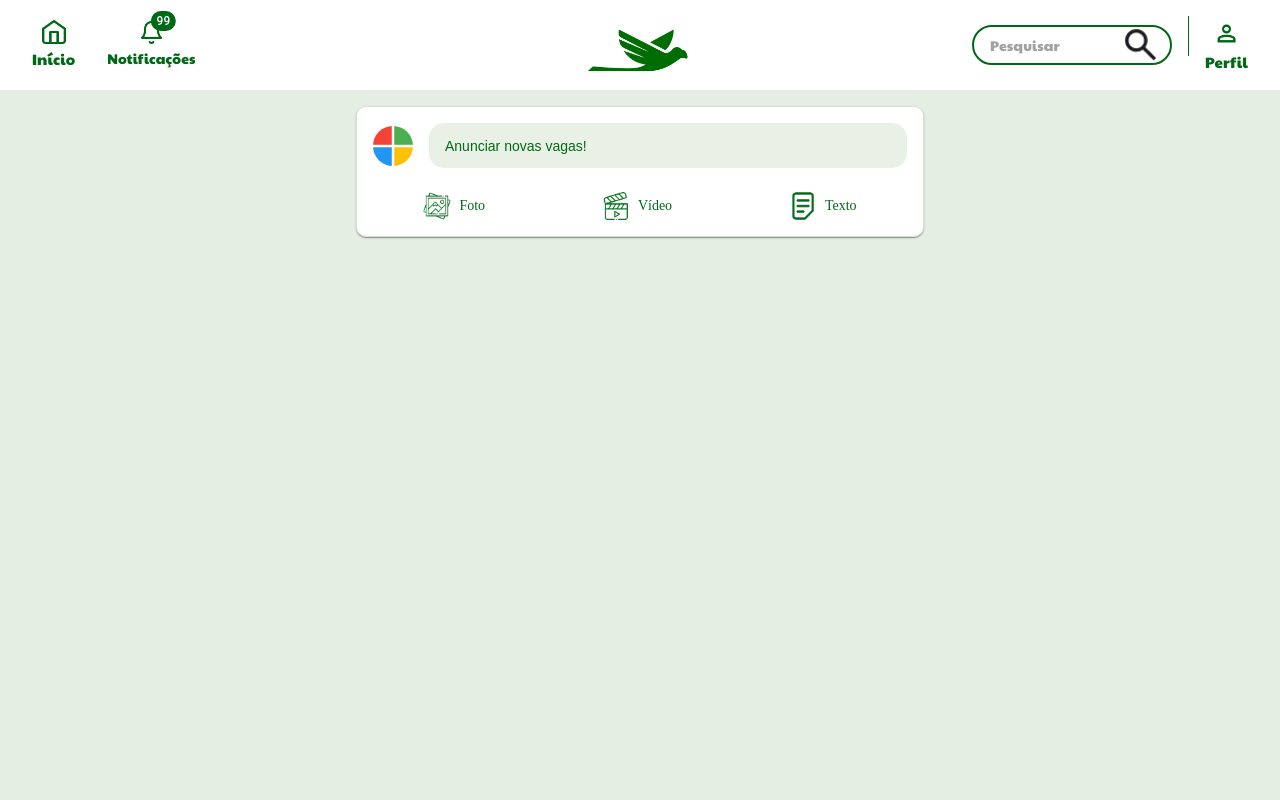
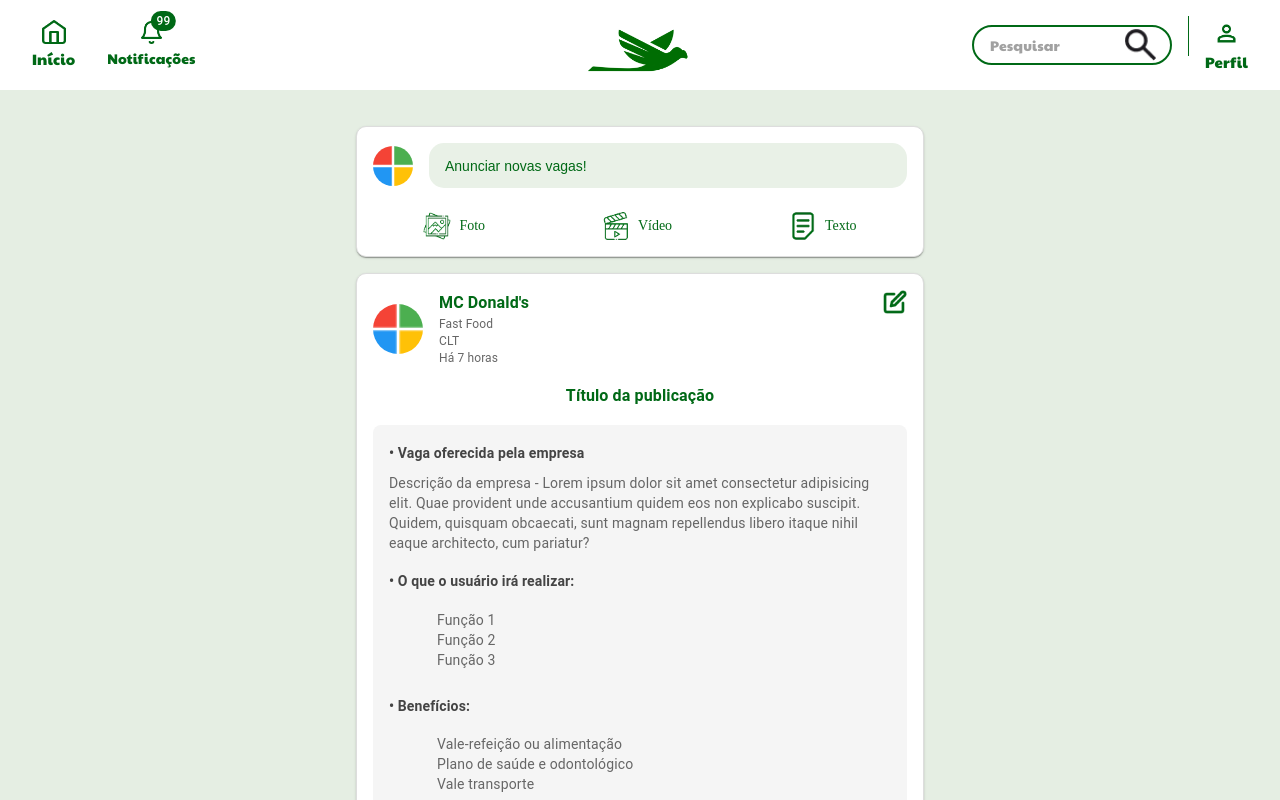
Before and after one commit to Karpos-SPTech/CUFA-SYSTEM, a React (Vite) app: page /telaEmpresa in a window 1280 px wide. Built offline with nearby package versions, Linux system fonts and the light colour scheme.

Commit message:
Componente da publicação da vaga

```diff
--- a/src/TelaEmpresa.jsx
+++ b/src/TelaEmpresa.jsx
@@ -2,6 +2,7 @@ import React from 'react';
 import Header from './components/Header';
 import { Box } from '@mui/material';
 import AnunciarVaga from './components/AnunciarVaga';
+import VagaPublicada from './components/VagaPublicada';
 import '../src/telaEmpresa.css';
 
 const TelaEmpresa = () => {
@@ -9,8 +10,9 @@ const TelaEmpresa = () => {
     <Box className="tela-empresa-container">
       <Header />
       <div className="tela-empresa-content">
-        <Box sx={{ maxWidth: 600, mx: 'auto', p: 2 }}>
+        <Box sx={{ maxWidth: 600, mx: 'auto', p: 2, display: 'flex', flexDirection: 'column', gap: 2 }}>
           <AnunciarVaga />
+          <VagaPublicada />
         </Box>
       </div>
     </Box>
--- /dev/null
+++ b/src/components/VagaPublicada.jsx
@@ -0,0 +1,216 @@
+import React from 'react';
+import { Box, Paper, Typography, Button, List, ListItem } from '@mui/material';
+import mcdonaldsLogo from '../assets/microsoft-logo.png';
+import editIcon from '../assets/edit-icon.png';
+
+const VagaPublicada = () => {
+  return (
+    <Paper
+      sx={{
+        backgroundColor: '#fff',
+        borderRadius: '10px',
+        p: 2,
+        width: '100%',
+        border: '1px solid #ddd',
+        position: 'relative'
+      }}
+    >
+      {/* Header com Logo e Informações */}
+      <Box sx={{ display: 'flex', alignItems: 'center', gap: 2, mb: 1 }}>
+        <Box
+          component="img"
+          src={mcdonaldsLogo}
+          alt="MC Donald's Logo"
+          sx={{
+            width: 50,
+            height: 50,
+            borderRadius: '50%'
+          }}
+        />
+        <Box>
+          <Typography
+            variant="h6"
+            sx={{
+              color: '#006916',
+              fontSize: '16px',
+              fontWeight: 'bold'
+            }}
+          >
+            MC Donald's
+          </Typography>
+          <Typography
+            variant="body2"
+            sx={{ color: '#666', fontSize: '12px' }}
+          >
+            Fast Food
+          </Typography>
+          <Typography
+            variant="body2"
+            sx={{ color: '#666', fontSize: '12px' }}
+          >
+            CLT
+          </Typography>
+          <Typography
+            variant="body2"
+            sx={{ color: '#666', fontSize: '12px' }}
+          >
+            Há 7 horas
+          </Typography>
+        </Box>
+        {/* Ícone de Editar */}        <Box
+          component="img"
+          src={editIcon}
+          alt="Editar"
+          sx={{
+            position: 'absolute',
+            top: 16,
+            right: 16,
+            cursor: 'pointer',
+            width: 24,
+            height: 24
+          }}
+        />
+      </Box>
+
+      {/* Conteúdo Principal */}      <Typography
+        variant="h6"
+        align="center"
+        sx={{
+          color: '#006916',
+          fontSize: '16px',
+          fontWeight: 'bold',
+          mb: 2,
+          mt: 2,
+          width: '100%'
+        }}
+      >
+        Título da publicação
+      </Typography>
+
+      <Box
+        sx={{
+          backgroundColor: '#f5f5f5',
+          borderRadius: '8px',
+          p: 2
+        }}
+      >
+        <Typography
+          variant="subtitle1"
+          sx={{
+            color: '#444',
+            fontSize: '14px',
+            fontWeight: 'bold',
+            mb: 1
+          }}
+        >
+          • Vaga oferecida pela empresa
+        </Typography>
+
+        <Typography
+          variant="body2"
+          sx={{
+            color: '#666',
+            fontSize: '14px',
+            mb: 2
+          }}
+        >
+          Descrição da empresa - Lorem ipsum dolor sit amet consectetur adipisicing elit. Quae provident unde accusantium quidem eos non explicabo suscipit. Quidem, quisquam obcaecati, sunt magnam repellendus libero itaque nihil eaque architecto, cum pariatur?
+        </Typography>
+
+        <Typography
+          variant="subtitle1"
+          sx={{
+            color: '#444',
+            fontSize: '14px',
+            fontWeight: 'bold',
+            mb: 1
+          }}
+        >
+          • O que o usuário irá realizar:
+        </Typography>
+
+        <List sx={{ pl: 4, mb: 2 }}>
+          <ListItem sx={{ display: 'list-item', py: 0 }}>
+            <Typography variant="body2" sx={{ color: '#666' }}>
+              Função 1
+            </Typography>
+          </ListItem>
+          <ListItem sx={{ display: 'list-item', py: 0 }}>
+            <Typography variant="body2" sx={{ color: '#666' }}>
+              Função 2
+            </Typography>
+          </ListItem>
+          <ListItem sx={{ display: 'list-item', py: 0 }}>
+            <Typography variant="body2" sx={{ color: '#666' }}>
+              Função 3
+            </Typography>
+          </ListItem>
+        </List>
+
+        <Typography
+          variant="subtitle1"
+          sx={{
+            color: '#444',
+            fontSize: '14px',
+            fontWeight: 'bold',
+            mb: 1
+          }}
+        >
+          • Benefícios:
+        </Typography>
+
+        <List sx={{ pl: 4, mb: 2 }}>
+          <ListItem sx={{ display: 'list-item', py: 0 }}>
+            <Typography variant="body2" sx={{ color: '#666' }}>
+              Vale-refeição ou alimentação
+            </Typography>
+          </ListItem>
+          <ListItem sx={{ display: 'list-item', py: 0 }}>
+            <Typography variant="body2" sx={{ color: '#666' }}>
+              Plano de saúde e odontológico
+            </Typography>
+          </ListItem>
+          <ListItem sx={{ display: 'list-item', py: 0 }}>
+            <Typography variant="body2" sx={{ color: '#666' }}>
+              Vale transporte
+            </Typography>
+          </ListItem>
+        </List>
+
+        <Typography
+          variant="body2"
+          sx={{
+            color: '#666',
+            fontSize: '14px',
+            fontStyle: 'italic',
+            mb: 2
+          }}
+        >
+          Frase atrativa para chamar a atenção do usuário !!
+        </Typography>
+      </Box>
+
+      {/* Botão Ver Candidatos */}
+      <Box sx={{ mt: 2 }}>
+        <Button
+          fullWidth
+          variant="contained"
+          sx={{
+            backgroundColor: '#006916',
+            color: '#fff',
+            borderRadius: '8px',
+            textTransform: 'none',
+            fontWeight: 'bold',
+            '&:hover': {
+              backgroundColor: '#005713'
+            }
+          }}
+        >
+          VER CANDIDATOS
+        </Button>
+      </Box>
+    </Paper>
+  );
+};
+
+export default VagaPublicada;
--- a/src/telaEmpresa.css
+++ b/src/telaEmpresa.css
@@ -10,4 +10,10 @@
   min-height: 100vh;
   width: 100%;
   background-color: #E5EEE3;
+  overflow-y: auto;
+  height: 100vh;
 }
+
+.tela-empresa-content {
+  padding: 20px 0;
+}
```
Also changed, not shown: src/assets/edit-icon.png (added).
